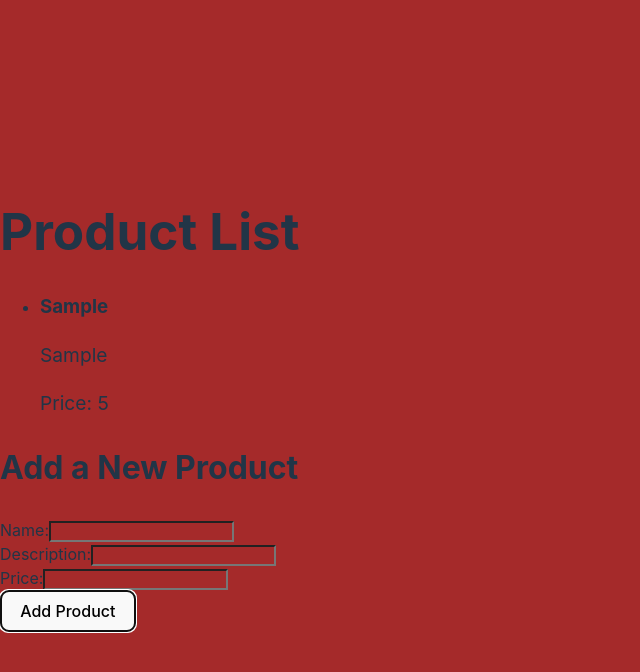
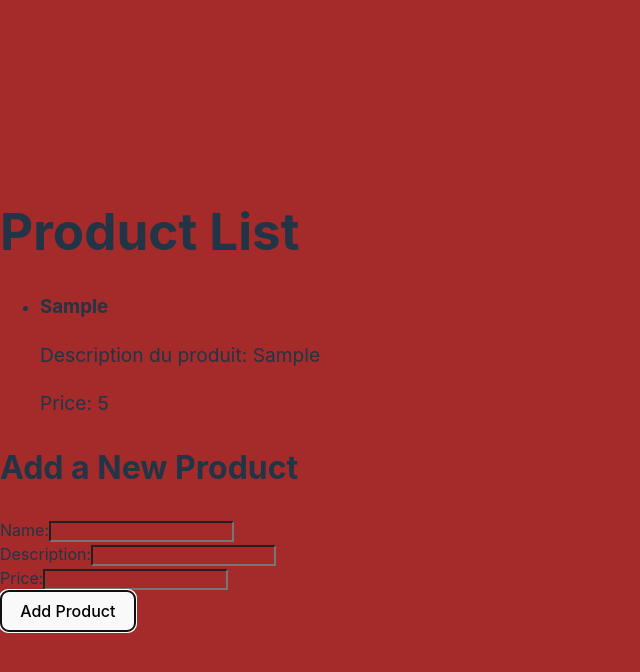
Before and after one commit to CavSibli/exam-fsd, a React (Vite) app: page / in a window 1280 px wide. Both pictures are taken after typing "Sample", "Sample", "5" into the empty fields and a click on the button "Add Product". Shown: the top 672 px of the page, without its empty margins (0-640 px from the left). Built offline with nearby package versions, Linux system fonts and the light colour scheme.

Commit message:
Communication with props

```diff
--- a/src/App.jsx
+++ b/src/App.jsx
@@ -3,9 +3,15 @@ import ProductList from './components/ProductList'
 
 function App() {
 
+
+
+  const [products, setProducts] = useState([]);
+
+
+  // Maintenant que le state du tableau ce fait à cet étage il faut envoyer products et setProducts à ProductList.jsx en props.
   return (
-   <ProductList/>
+   <ProductList products={products} setProducts={setProducts}/>
   )
 }
 
-export default App
+export default App;
--- a/src/components/Product.jsx
+++ b/src/components/Product.jsx
@@ -6,7 +6,7 @@ const Product = ({ product }) => {
     return (
         <li>
             <h3>{product.name}</h3>
-            <p>{product.description}</p>
+            <p>Description du produit: {product.description}</p>
             <p>Price: {product.price}</p>
         </li>
     );
--- a/src/components/ProductList.jsx
+++ b/src/components/ProductList.jsx
@@ -1,39 +1,18 @@
-import React, { useState } from 'react';
+// import React, { useState } from 'react'; est effacé car plus nécéssaire
 import Product from './Product';
 import ProductForm from './ProductForm';
 
+// les props reçu de app.jsx sont entré en argument à ProductList
+const ProductList = ({ products, setProducts }) => {
 
-// la
-
-const ProductList = () => {
-    const [products, setProducts] = useState([
-        // {
-        //     description: 'Product 1 description',
-        //     id: 1,
-        //     name: 'Product 1',
-        //     price: 10.99
-        // },
-        // {
-        //     description: 'Product 2 description',
-        //     id: 2,
-        //     name: 'Product 2',
-        //     price: 19.99
-        // },
-        // {
-        //     description: 'Product 3 description',
-        //     id: 3,
-        //     name: 'Product 3',
-        //     price: 9.99
-        // }
-    ]);
 
     const addProduct = (newProduct) => {
-        // Generate a unique ID for the new product
         newProduct.id = products.length + 1;
-        // Update the products state with the new product
         setProducts([...products, newProduct]);
     };
 
+
+    //Affiche un Product.jsx pour chaque element du tableau products et le formulaire via le compant ProductForm.jsx
     return (
         <>
             <h1>Product List</h1>
```
Also changed, not shown: src/components/ProductForm.jsx (+8 -8 lines).
